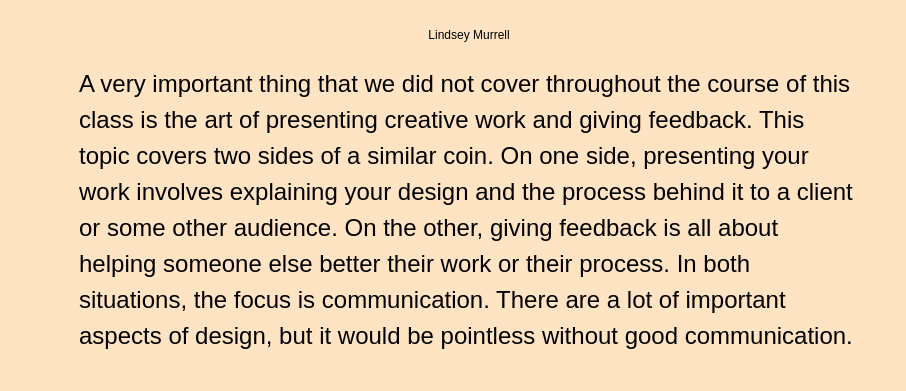
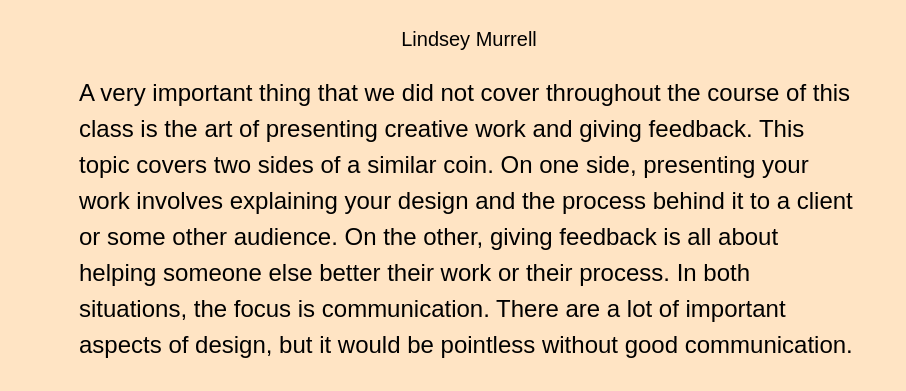
Before and after one commit to murrell8/mi349_tentopics, a plain HTML site: page index.html in a window 1280 px wide. Shown: the part 132-523 px from the top of the page, without its empty margins (171-1077 px from the left). Drawn offline with Linux system fonts and the light colour scheme.

Commit message:
name was too small

```diff
--- a/style.css
+++ b/style.css
@@ -26,7 +26,7 @@ h1 {
 }
 
 h3 {
-    font-size: .75em;
+    font-size: 1.25em;
     font-weight: 100;
     text-align: center;
 }
```
